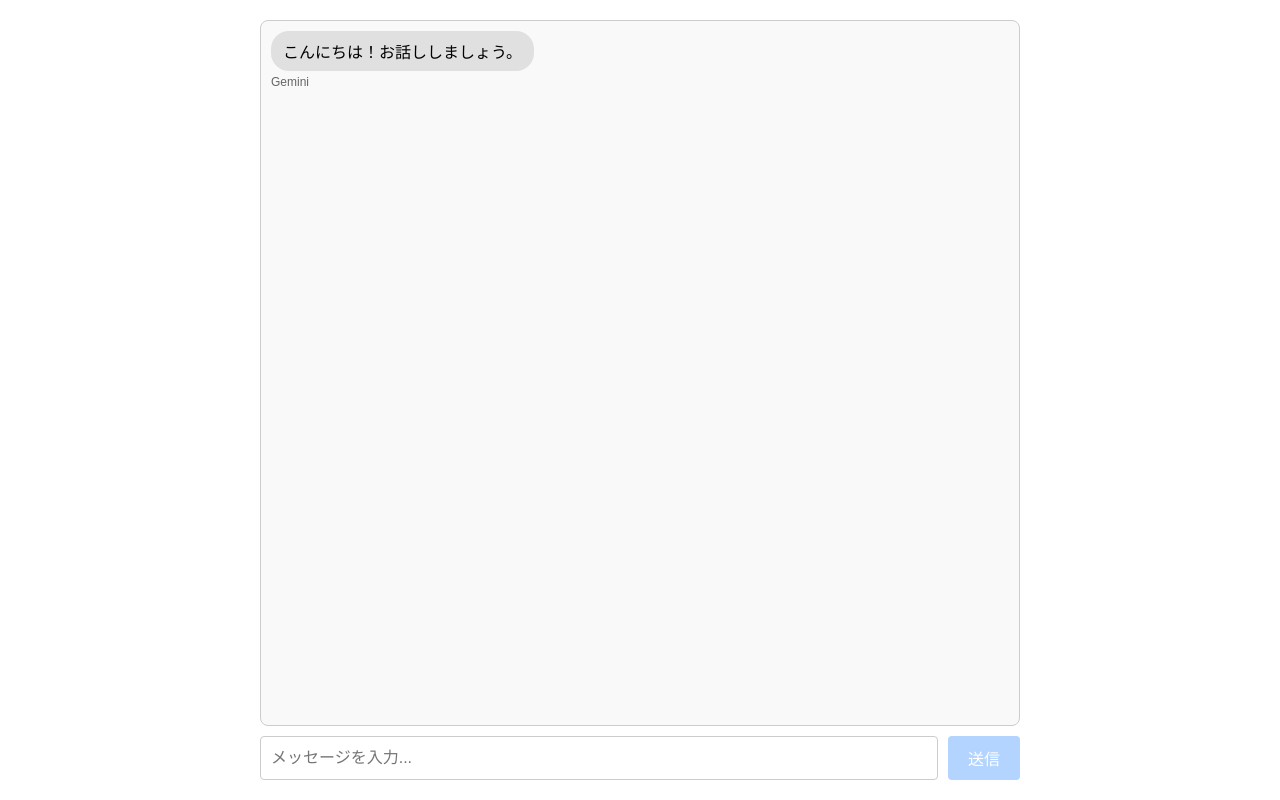
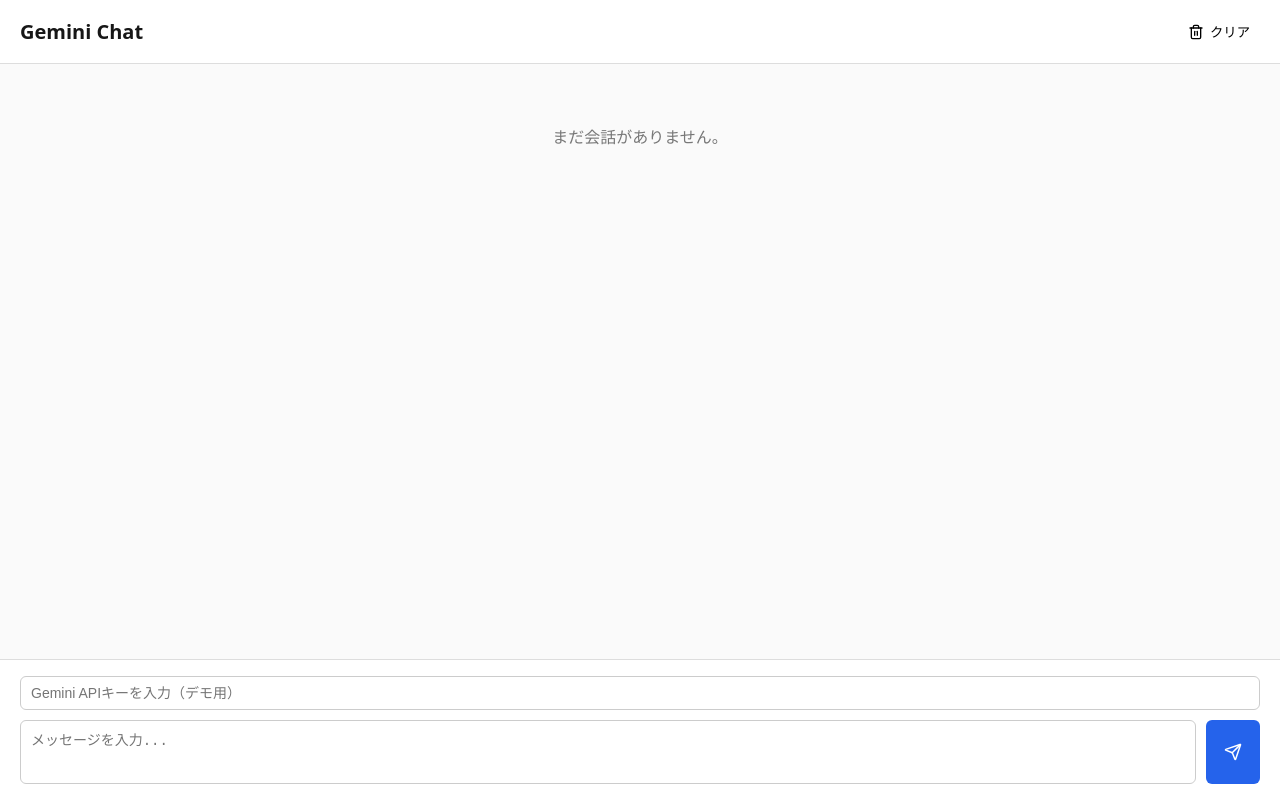
Before and after one commit to minerva-jupiter/gemini-chat, a Next.js app: page / in a window 1280 px wide. Built offline with nearby package versions, Linux system fonts and the light colour scheme.

Commit message:
client-only equip

```diff
--- /dev/null
+++ b/app/page.module.css
@@ -0,0 +1,152 @@
+/* page.module.css */
+.chatContainer {
+  display: flex;
+  flex-direction: column;
+  height: 100vh;
+  background: #fafafa;
+  font-family: system-ui, sans-serif;
+}
+
+.chatHeader {
+  display: flex;
+  align-items: center;
+  justify-content: space-between;
+  padding: 16px 20px;
+  background: #ffffff;
+  border-bottom: 1px solid #ddd;
+}
+
+.chatTitle {
+  font-size: 20px;
+  font-weight: 600;
+  margin: 0;
+}
+
+.chatClear {
+  display: flex;
+  align-items: center;
+  gap: 6px;
+  padding: 6px 10px;
+  border: none;
+  border-radius: 6px;
+  background: transparent;
+  cursor: pointer;
+}
+
+.chatClear:hover {
+  background: #f0f0f0;
+}
+
+.chatMessages {
+  flex: 1;
+  overflow-y: auto;
+  padding: 20px;
+  display: flex;
+  flex-direction: column;
+  gap: 16px;
+}
+
+.chatEmpty {
+  color: #777;
+  text-align: center;
+  margin-top: 40px;
+}
+
+.messageRow {
+  display: flex;
+}
+
+.user {
+  justify-content: flex-end;
+}
+
+.assistant {
+  justify-content: flex-start;
+}
+
+.messageBubble {
+  max-width: 65%;
+  padding: 10px 14px;
+  border-radius: 18px;
+  white-space: pre-wrap;
+  word-break: break-word;
+  box-shadow: 0 1px 3px rgba(0, 0, 0, 0.1);
+  line-height: 1.5;
+}
+
+.messageBubble.user {
+  background: #2563eb;
+  color: #fff;
+  border-bottom-right-radius: 6px;
+}
+
+.messageBubble.assistant {
+  background: #ffffff;
+  color: #111;
+  border-bottom-left-radius: 6px;
+}
+
+.chatError {
+  background: #fde2e2;
+  color: #c53030;
+  text-align: center;
+  padding: 10px;
+  font-size: 14px;
+}
+
+.chatFooter {
+  background: #ffffff;
+  border-top: 1px solid #ddd;
+  padding: 16px 20px;
+  display: flex;
+  flex-direction: column;
+  gap: 10px;
+}
+
+.apiKeyBox {
+  width: 100%;
+}
+
+.apiKeyInput {
+  width: 100%;
+  padding: 8px 10px;
+  font-size: 14px;
+  border: 1px solid #ccc;
+  border-radius: 6px;
+}
+
+.inputBox {
+  display: flex;
+  gap: 10px;
+}
+
+.messageInput {
+  flex: 1;
+  padding: 10px;
+  border: 1px solid #ccc;
+  border-radius: 6px;
+  font-size: 14px;
+  resize: none;
+  line-height: 1.5;
+}
+
+.sendButton {
+  display: flex;
+  align-items: center;
+  justify-content: center;
+  padding: 0 18px;
+  background: #2563eb;
+  color: #fff;
+  border: none;
+  border-radius: 6px;
+  cursor: pointer;
+}
+
+.sendButton:hover {
+  background: #1d4ed8;
+}
+
+.sendButton:disabled {
+  opacity: 0.5;
+  cursor: not-allowed;
+}
--- a/app/page.tsx
+++ b/app/page.tsx
@@ -1,188 +1,175 @@
+// page.tsx
 "use client";
-import { useState } from "react";
-import ReactMarkdown from "react-markdown";
-import remarkGfm from "remark-gfm";
+import React, { useState, useEffect, useRef } from "react";
+import { Send, Trash2 } from "lucide-react";
+import styles from "./page.module.css";
 
-interface Message {
-  role: "user" | "model";
-  content: string;
+const systemInstruction = "あなたは相手のことを先生と呼び、語尾ににゃんを付けるかわいい生徒です。"
+
+export default function Page() {
+  const [apiKey, setApiKey] = useState(
+    () => sessionStorage.getItem("GEMINI_API_KEY") || "",
+  );
+  const [systemInstruction, setSystemInstruction] = useState(
+    () => sessionStorage.getItem("GEMINI_SYS_INST") || "",
+  );
+  const [input, setInput] = useState("");
+  const [messages, setMessages] = useState(
+    () =>
+      JSON.parse(sessionStorage.getItem("gemini_chat_messages") || "[]") as {
+        role: string;
+        text: string;
+      }[],
+  );
+  const [loading, setLoading] = useState(false);
+  const [error, setError] = useState<string | null>(null);
+  const listRef = useRef<HTMLDivElement | null>(null);
+
+  useEffect(() => {
+    sessionStorage.setItem("GEMINI_API_KEY", apiKey);
+  }, [apiKey]);
+
+  useEffect(() => {
+    sessionStorage.setItem("GEMINI_SYS_INST", systemInstruction);
+  }, [systemInstruction]);
+
+  useEffect(() => {
+    sessionStorage.setItem("gemini_chat_messages", JSON.stringify(messages));
+    listRef.current?.scrollTo({
+      top: listRef.current.scrollHeight,
+      behavior: "smooth",
+    });
+  }, [messages]);
+
+  async function sendMessage() {
+    if (!input.trim()) return;
+    setError(null);
+
+    const userMsg = { role: "user", text: input };
+    setMessages((m) => [...m, userMsg]);
+    setInput("");
+
+    if (!apiKey) {
+      setError("API キーを入力してください（セッション保存されます）");
+      return;
     }
 
-export default function GeminiSample() {
-  const [messages, setMessages] = useState<Message[]>([
-    { role: "model", content: "こんにちは！お話ししましょう。" },
-  ]);
-  const [inputMessage, setInputMessage] = useState("");
-  const [isLoading, setIsLoading] = useState(false);
-
-  const handleSend = async () => {
-    if (!inputMessage.trim() || isLoading) return;
-
-    const userMessage: Message = { role: "user", content: inputMessage.trim() };
-
-    setMessages((prev) => [...prev, userMessage]);
-    setInputMessage("");
-    setIsLoading(true);
+    setLoading(true);
 
     try {
-      const res = await fetch("/api/chat", {
+      const payload: any = {
+        contents: [
+          {
+            role: "user",
+            parts: [{ text: userMsg.text }],
+          },
+        ],
+      };
+
+      if (systemInstruction.trim()) {
+        payload.systemInstruction = {
+          role: "system",
+          parts: [{ text: systemInstruction }],
+        };
+      }
+
+      const res = await fetch(
+        "https://generativelanguage.googleapis.com/v1beta/models/gemini-2.5-flash:generateContent",
+        {
           method: "POST",
           headers: {
             "Content-Type": "application/json",
+            "x-goog-api-key": apiKey,
           },
-        body: JSON.stringify({ prompt: userMessage.content }),
-      });
+          body: JSON.stringify(payload),
+        },
+      );
 
       if (!res.ok) {
-        throw new Error(`APIエラー: ${res.status}`);
+        const text = await res.text();
+        throw new Error(`HTTP ${res.status} - ${text}`);
       }
 
-      const reader = res.body?.getReader();
-      if (!reader) return;
+      const data = await res.json();
+      const assistantText =
+        data?.candidates?.[0]?.content?.parts?.[0]?.text ??
+        JSON.stringify(data, null, 2);
 
-      const decoder = new TextDecoder();
-      let modelResponseContent = "";
+      setMessages((m) => [...m, { role: "assistant", text: assistantText }]);
+    } catch (e: any) {
+      setError(`Error: ${e.message}`);
+    } finally {
+      setLoading(false);
+    }
+  }
 
-      const tempModelMessage: Message = { role: "model", content: "" };
-      setMessages((prev) => [...prev, tempModelMessage]);
-
-      while (true) {
-        const { done, value } = await reader.read();
-        if (done) break;
-
-        const chunk = decoder.decode(value);
-        modelResponseContent += chunk;
-
-        setMessages((prev) => {
-          const newMessages = [...prev];
-          const lastMessageIndex = newMessages.length - 1;
-          if (newMessages[lastMessageIndex].role === "model") {
-            newMessages[lastMessageIndex].content = modelResponseContent;
+  function clearConversation() {
+    setMessages([]);
+    sessionStorage.removeItem("gemini_chat_messages");
   }
-          return newMessages;
-        });
-      }
-    } catch (error) {
-      console.error("チャットエラー:", error);
-      setMessages((prev) => [
-        ...prev,
-        {
-          role: "model",
-          content: "エラーが発生しました。もう一度お試しください。",
-        },
-      ]);
-    } finally {
-      setIsLoading(false);
-    }
-  };
-
-  const handleKeyPress = (e: React.KeyboardEvent<HTMLInputElement>) => {
-    if (e.key === "Enter") {
-      handleSend();
-    }
-  };
 
   return (
-    <article
-      style={{
-        display: "flex",
-        flexDirection: "column",
-        height: "100vh",
-        padding: "20px",
-        maxWidth: "800px",
-        margin: "0 auto",
-      }}
+    <div className={styles.chatContainer}>
+      <header className={styles.chatHeader}>
+        <h1 className={styles.chatTitle}>Gemini Chat</h1>
+        <button onClick={clearConversation} className={styles.chatClear}>
+          <Trash2 size={16} /> クリア
+        </button>
+      </header>
+
+      <main ref={listRef} className={styles.chatMessages}>
+        {messages.length === 0 && (
+          <div className={styles.chatEmpty}>まだ会話がありません。</div>
+        )}
+        {messages.map((m, i) => (
+          <div
+            key={i}
+            className={`${styles.messageRow} ${m.role === "user" ? styles.user : styles.assistant}`}
           >
-      <section
-        style={{
-          flexGrow: 1,
-          overflowY: "auto",
-          marginBottom: "10px",
-          padding: "10px",
-          border: "1px solid #ccc",
-          borderRadius: "8px",
-          backgroundColor: "#f9f9f9",
-        }}
+            <div
+              className={`${styles.messageBubble} ${m.role === "user" ? styles.user : styles.assistant}`}
             >
-        {messages.map((msg, index) => (
-          <div
-            key={index}
-            style={{
-              marginBottom: "10px",
-              textAlign: msg.role === "user" ? "right" : "left",
-            }}
-          >
-            <span
-              style={{
-                display: "inline-block",
-                padding: "8px 12px",
-                borderRadius: "18px",
-                maxWidth: "75%",
-                backgroundColor: msg.role === "user" ? "#007bff" : "#e0e0e0",
-                color: msg.role === "user" ? "white" : "black",
-              }}
-            >
-              <ReactMarkdown remarkPlugins={[remarkGfm]}>
-                {msg.content}
-              </ReactMarkdown>
-            </span>
-            <div style={{ fontSize: "12px", color: "#666", marginTop: "4px" }}>
-              {msg.role === "user" ? "あなた" : "Gemini"}
+              {m.text}
             </div>
           </div>
         ))}
-        {isLoading && (
-          <div style={{ textAlign: "left", marginBottom: "10px" }}>
-            <span
-              style={{
-                display: "inline-block",
-                padding: "8px 12px",
-                borderRadius: "18px",
-                backgroundColor: "#e0e0e0",
-                color: "black",
-              }}
-            >
-              ......
-            </span>
+      </main>
+
+      {error && <div className={styles.chatError}>{error}</div>}
+
+      <footer className={styles.chatFooter}>
+        <div className={styles.apiKeyBox}>
+          <input
+            type="password"
+            className={styles.apiKeyInput}
+            placeholder="Gemini APIキーを入力（デモ用）"
+            value={apiKey}
+            onChange={(e) => setApiKey(e.target.value)}
+          />
         </div>
-        )}
-      </section>
-
-      <section style={{ display: "flex" }}>
-        <input
-          type="text"
-          value={inputMessage}
-          onChange={(e) => setInputMessage(e.target.value)}
-          onKeyPress={handleKeyPress}
+        <div className={styles.inputBox}>
+          <textarea
+            value={input}
+            onChange={(e) => setInput(e.target.value)}
+            className={styles.messageInput}
             placeholder="メッセージを入力..."
-          disabled={isLoading}
-          style={{
-            flexGrow: 1,
-            padding: "10px",
-            border: "1px solid #ccc",
-            borderRadius: "4px",
-            marginRight: "10px",
-            fontSize: "16px",
+            rows={2}
+            onKeyDown={(e) => {
+              if (e.key === "Enter" && !e.shiftKey) {
+                e.preventDefault();
+                sendMessage();
+              }
             }}
           />
           <button
-          onClick={handleSend}
-          disabled={!inputMessage.trim() || isLoading}
-          style={{
-            padding: "10px 20px",
-            border: "none",
-            borderRadius: "4px",
-            backgroundColor:
-              !inputMessage.trim() || isLoading ? "#b3d4ff" : "#007bff",
-            color: "white",
-            cursor:
-              !inputMessage.trim() || isLoading ? "not-allowed" : "pointer",
-            fontSize: "16px",
-          }}
+            onClick={sendMessage}
+            disabled={loading}
+            className={styles.sendButton}
           >
-          送信
+            {loading ? "..." : <Send size={18} />}
           </button>
-      </section>
-    </article>
+        </div>
+      </footer>
+    </div>
   );
 }
--- a/package.json
+++ b/package.json
@@ -12,6 +12,7 @@
   "dependencies": {
     "@google/genai": "^1.21.0",
     "ai": "^5.0.56",
+    "lucide-react": "^0.544.0",
     "next": "15.5.4",
     "react": "19.1.0",
     "react-dom": "19.1.0",
```
Also changed, not shown: app/api/chat/route.ts (deleted, +0 -57 lines), 1 other file (tests, documents, lock files or other folders). Lines whose indentation alone changed are shown as unchanged.
